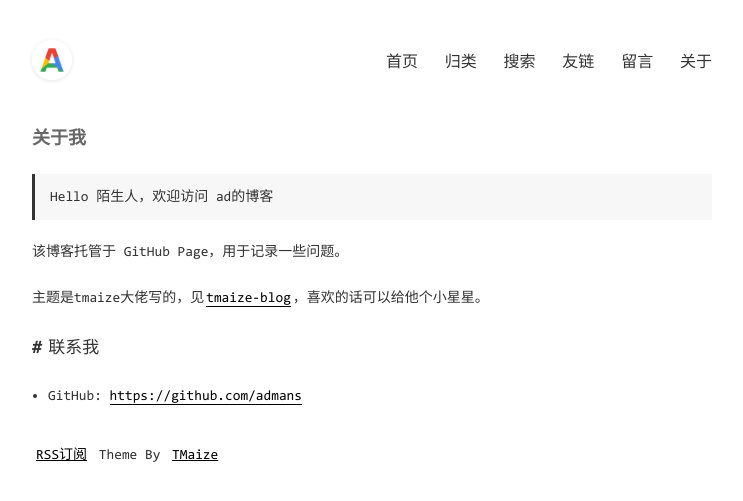
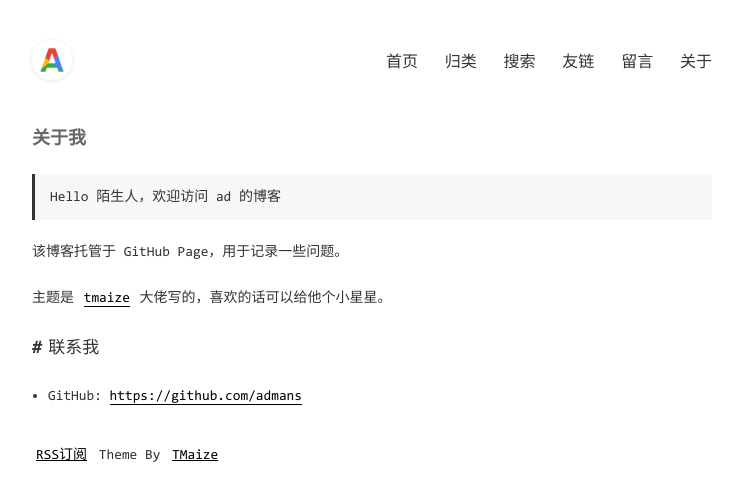
Before and after one commit to admans/admans.github.io, a Jekyll site: the page built from pages/about.md, in a window 1280 px wide. Shown: the top 501 px of the page, without its empty margins (268-1011 px from the left). Built offline with Jekyll 4.4.1, drawn with Linux system fonts in a browser that asks for light colours.

Commit message:
Update about.md

```diff
--- a/pages/about.md
+++ b/pages/about.md
@@ -3,11 +3,11 @@ layout: mypost
 title: 关于我
 ---
 
-> Hello 陌生人，欢迎访问 ad的博客
+> Hello 陌生人，欢迎访问 ad 的博客
 
 该博客托管于 GitHub Page，用于记录一些问题。
 
-主题是tmaize大佬写的，见[tmaize-blog](https://github.com/TMaize/tmaize-blog)，喜欢的话可以给他个小星星。
+主题是 [tmaize](https://github.com/TMaize/tmaize-blog) 大佬写的，喜欢的话可以给他个小星星。
 
 ## 联系我
 
```
